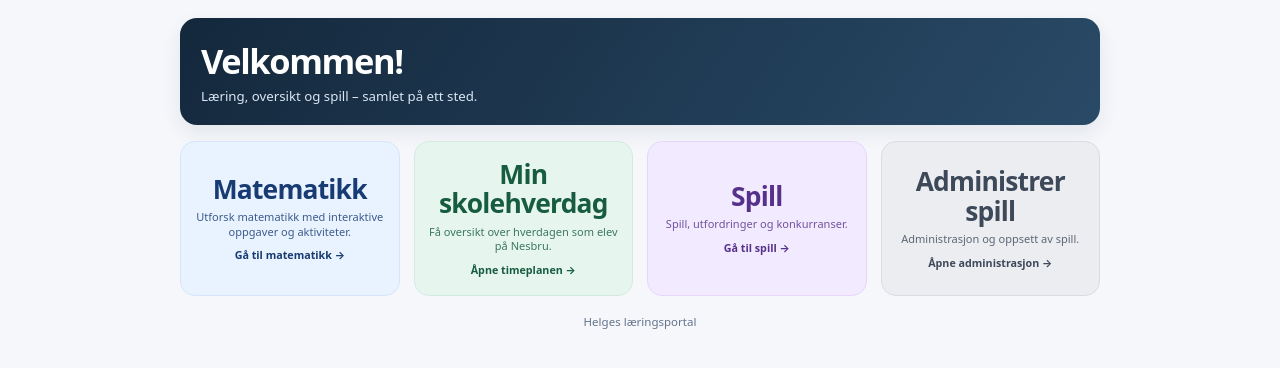
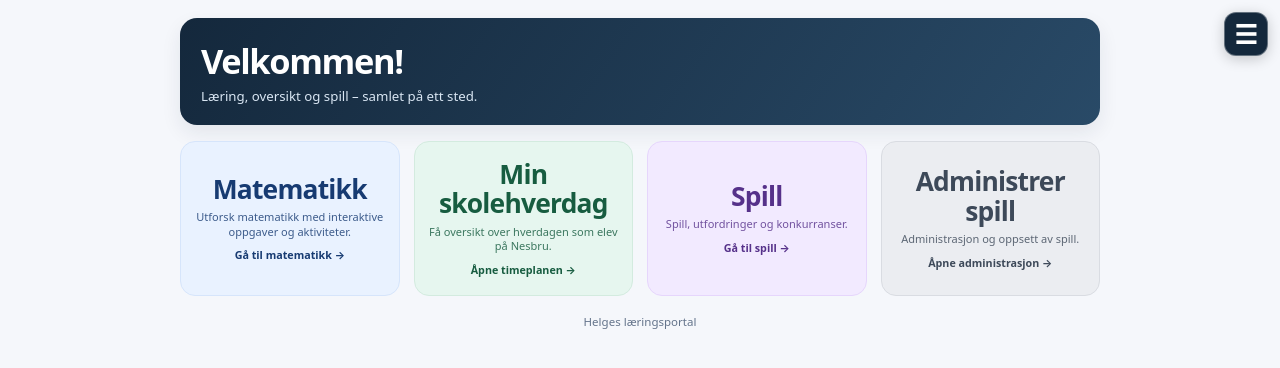
Before and after one commit to helull/helull.github.io, a plain HTML site: page index.html in a window 1280 px wide. Drawn offline with Linux system fonts and the light colour scheme.

Commit message:
Include shared automatic portal navigation

```diff
--- a/index.html
+++ b/index.html
@@ -75,5 +75,6 @@ footer{text-align:center;color:#64748b;margin-top:18px;font-size:.72rem}
     </nav>
     <footer>Helges læringsportal</footer>
   </main>
+<script defer src="./portal-menu.js"></script>
 </body>
 </html>
```
